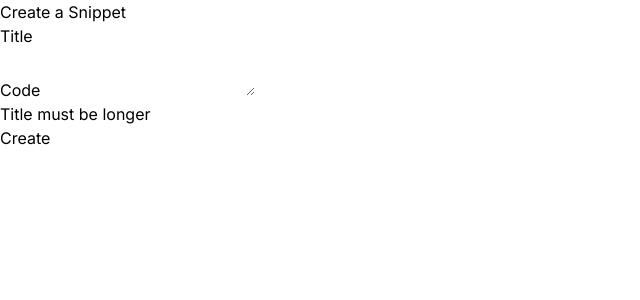
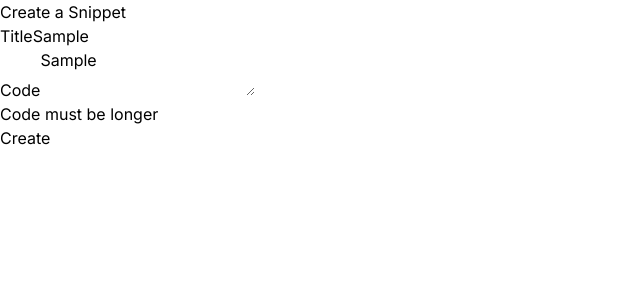
Before and after one commit to SarEnderTarkanson/snippets, a Next.js app: page /snippets/new in a window 1280 px wide. Both pictures are taken after typing "Sample", "Sample" into the empty fields and a click on the button "Create". Shown: the top 300 px of the page, without its empty margins (0-640 px from the left). Built offline with nearby package versions, Linux system fonts and the light colour scheme.

Commit message:
added form validation

```diff
--- a/src/actions/index.ts
+++ b/src/actions/index.ts
@@ -23,20 +23,25 @@
   formState: { message: string },
   formData: FormData
 ) {
-  return {
-    message: "Title must be longer"
+  const title = formData.get("title");
+  const code = formData.get("code");
+
+  if (typeof title !== "string" || title.length < 3) {
+    return { message: "Title must be longer" };
   }
-  // const title = formData.get("title") as string;
-  // const code = formData.get("code") as string;
 
-  // const snippet = await db.snippet.create({
-  //   data: {
-  //     title,
-  //     code,
-  //   },
-  // });
+  if (typeof code !== "string" || code.length < 10) {
+    return { message: "Code must be longer" };
+  }
 
-  // console.log(snippet);
+  const snippet = await db.snippet.create({
+    data: {
+      title,
+      code,
+    },
+  });
 
-  // redirect("/");
+  console.log(snippet);
+
+  redirect("/");
 }
--- a/src/app/snippets/new/page.tsx
+++ b/src/app/snippets/new/page.tsx
@@ -1,6 +1,7 @@
 "use client";
 
-import { useActionState } from "react";
+import { useActionState, startTransition } from "react";
+
 import * as actions from "@/actions";
 
 export default function SnippetCreatePage() {
@@ -8,8 +9,15 @@
     message: "",
   });
 
+  function handleSubmit(event: React.FormEvent<HTMLFormElement>) {
+    event.preventDefault();
+    const formData = new FormData(event.currentTarget);
+    startTransition(() => {
+      action(formData);
+    });
+  }
   return (
-    <form action={action}>
+    <form onSubmit={handleSubmit}>
       <h3 className="font-bold m-3">Create a Snippet</h3>
       <div className="flex flex-col gap-4">
         <div className="flex gap-4">
@@ -33,7 +41,12 @@
             id="code"
           />
         </div>
-        <div>{formState.message}</div>
+
+        {formState.message ? (
+          <div className="my-2 p-2 bg-red-200 border rounded border-red-400">
+            {formState.message}
+          </div>
+        ) : null}
 
         <button type="submit" className="rounded p-2 bg-blue-200">
           Create
```
